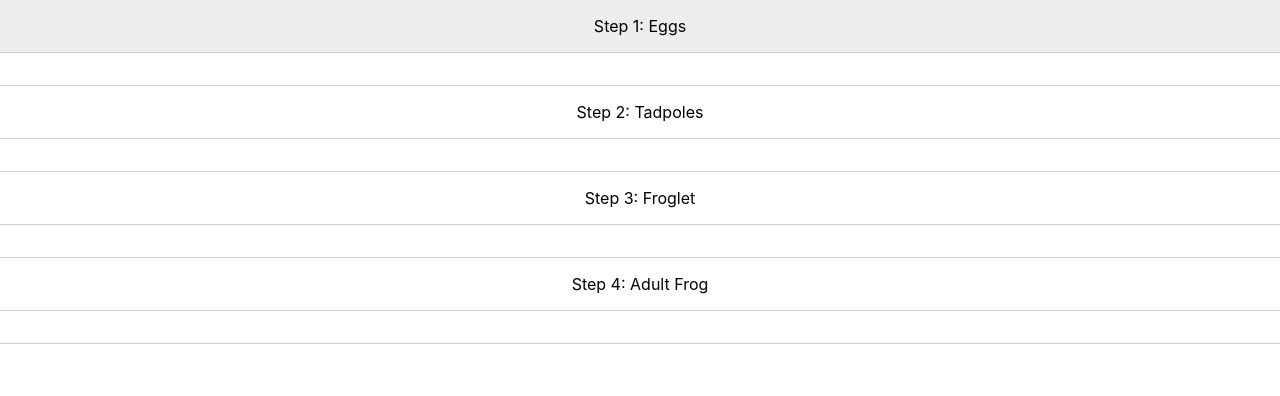
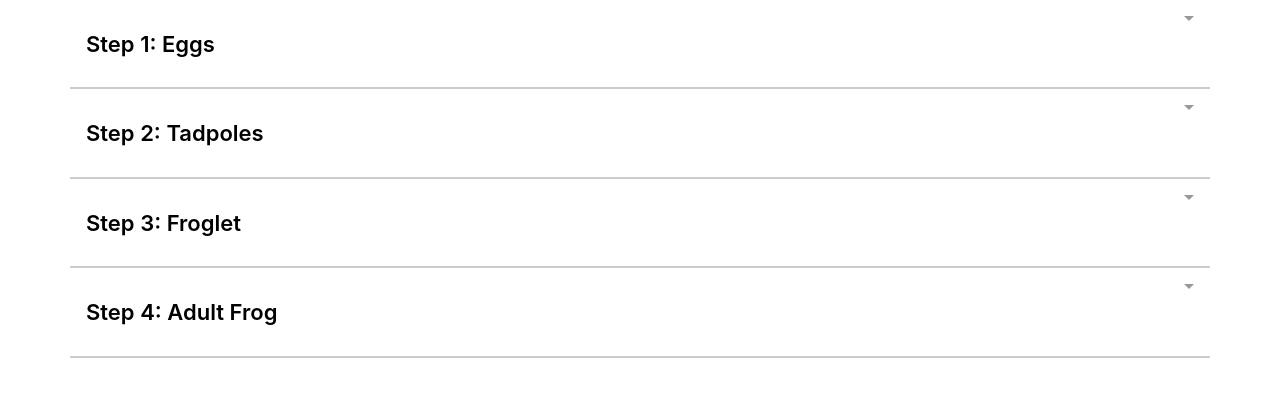
Before and after one commit to anneiarriola/gadget-project, a React (Create React App) app: page / in a window 1280 px wide. Shown: the top 396 px of the page. Built offline with nearby package versions, Linux system fonts and the light colour scheme.

Commit message:
EXPANSIONS PANEL V2

```diff
--- a/src/App.jsx
+++ b/src/App.jsx
@@ -1,10 +1,14 @@
-import './App.css';
-import FrogsLife from './components/PanelSections.jsx'
+import "../src/assets/styles/app.scss";
+import FrogsLife from "./components/PanelSections.jsx";
 
 function App() {
   return (
     <div className="App">
-      <FrogsLife/>
+      <div className="container">
+        <div className="row">
+          <FrogsLife />
+        </div>
+      </div>
     </div>
   );
 }
--- /dev/null
+++ b/src/assets/styles/app.scss
@@ -0,0 +1,33 @@
+$container-width: 1140px;
+$gutter: 15px;
+
+@mixin container {
+  margin: 0 auto;
+  padding: 0 $gutter;
+  max-width: $container-width;
+  width: 100%;
+}
+
+// @mixin row {
+//   display: flex;
+//   flex-wrap: wrap;
+//   margin: 0 -$gutter;
+// }
+
+// @mixin column($columns) {
+//   flex-basis: 100% / 12 * $columns;
+//   max-width: 100% / 12 * $columns;
+//   padding: 0 $gutter;
+// }
+
+.container {
+  @include container;
+}
+
+// .row {
+//   @include row;
+// }
+
+// .col-6 {
+//   @include column(6);
+// }
--- a/src/assets/styles/panel.scss
+++ b/src/assets/styles/panel.scss
@@ -1,16 +1,35 @@
 .expansion-panel {
-  &__header {
+  .panel-title{
+    font-size: 22px;
+    font-weight: 600;
+  }
+  .panel-header {
+    display: flex;
+    justify-content: space-between;
+    padding: 1rem;
     cursor: pointer;
-    padding: 1rem;
     border-bottom: 1px solid #ccc;
-
-    &:hover {
+    transition: background-color 0.3s ease-in-out;
+    &:hover{
       background-color: #eee;
     }
+    .arrow-icon {
+      width: 0;
+      height: 0;
+      border-style: solid;
+      border-width: 5px 5px 0 5px;
+      border-color: #999 transparent transparent transparent;
+      margin-left: 10px;
+      transition: transform 0.3s ease-in-out;
+    }
+    &.expanded {
+      background-color: #f0f0f0;
+      .arrow-icon {
+        transform: rotate(180deg);
+      }
+    }
   }
-
-  &__body {
-    padding: 1rem;
+  &--body {
     border-bottom: 1px solid #ccc;
     max-height: 0;
     overflow: hidden;
@@ -23,4 +42,5 @@
 }
 .text-left{
   text-align: left;
+  font-weight: 500;
 }
--- a/src/components/ExpansionPanels.jsx
+++ b/src/components/ExpansionPanels.jsx
@@ -1,5 +1,5 @@
-import React, { useState } from 'react';
-import '../assets/styles/panel.scss'
+import React, { useState } from "react";
+import "../assets/styles/panel.scss";
 function ExpansionPanel({ title, children }) {
   const [expanded, setExpanded] = useState(false);
 
@@ -9,12 +9,13 @@ function ExpansionPanel({ title, children }) {
 
   return (
     <div className="expansion-panel">
-      <div className="expansion-panel__header" onClick={togglePanel}>
-        {title}
+      <div className="panel-header" onClick={togglePanel}>
+        <h1 className="panel-title">{title}</h1>
+        <span className={`arrow-icon ${expanded ? "expanded" : ""}`} />
       </div>
       <div
-        className={`expansion-panel__body ${
-          expanded ? 'expansion-panel__body--expanded' : ''
+        className={`expansion-panel--body ${
+          expanded ? "expansion-panel--body--expanded" : ""
         }`}
       >
         {children}
--- a/src/components/PanelSections.jsx
+++ b/src/components/PanelSections.jsx
@@ -1,7 +1,6 @@
 import React from "react";
 import data from "../services/frogs.json";
 import ExpansionPanel from "./ExpansionPanels";
-// import image from '../assets/image/frog-lifecycle-1.jpg'
 
 function FrogsLife() {
   return (
@@ -12,7 +11,6 @@ function FrogsLife() {
             <p className="text-left">{x.panel.value}.</p>
             <img src={x.panel.image.src} alt="" />
           </ExpansionPanel>
-            {/* <img src='/image/frog-lifecycle-1.jpg' alt="" /> */}
         </div>
       ))}
     </div>
```
